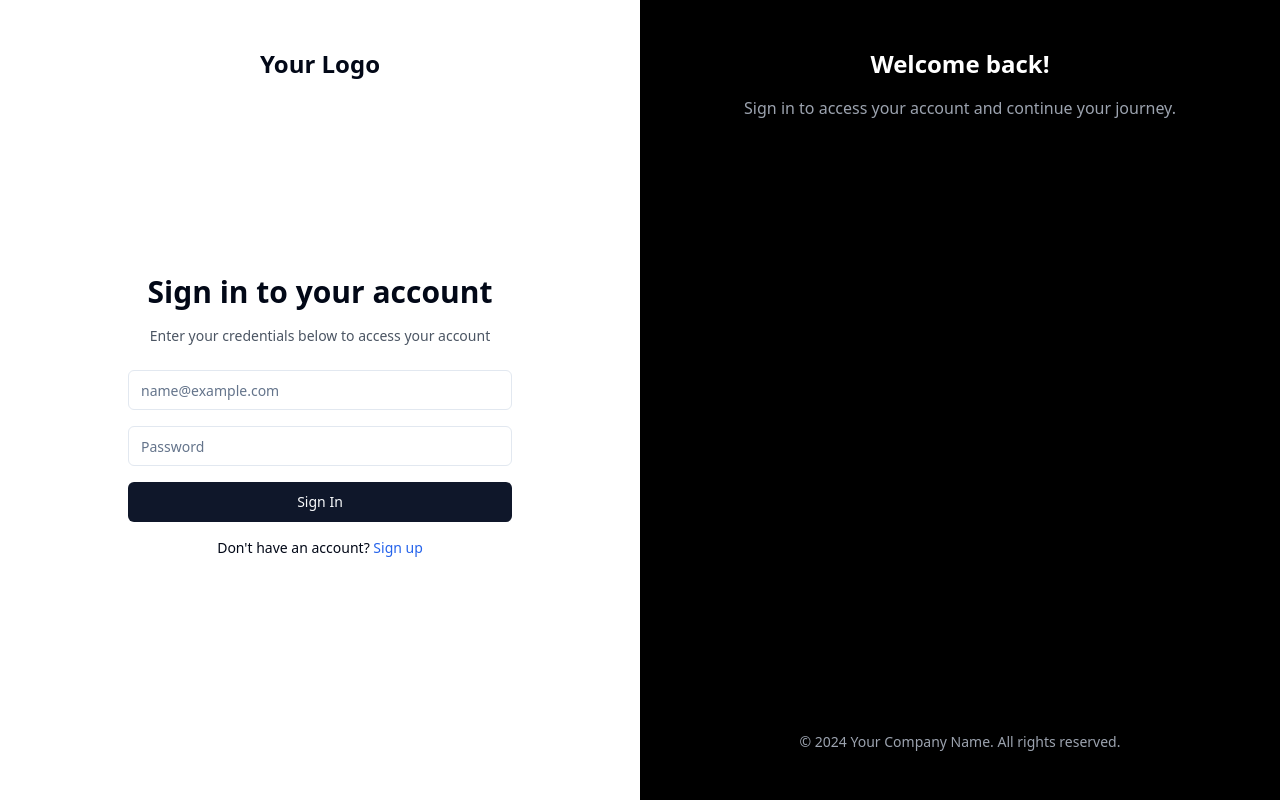
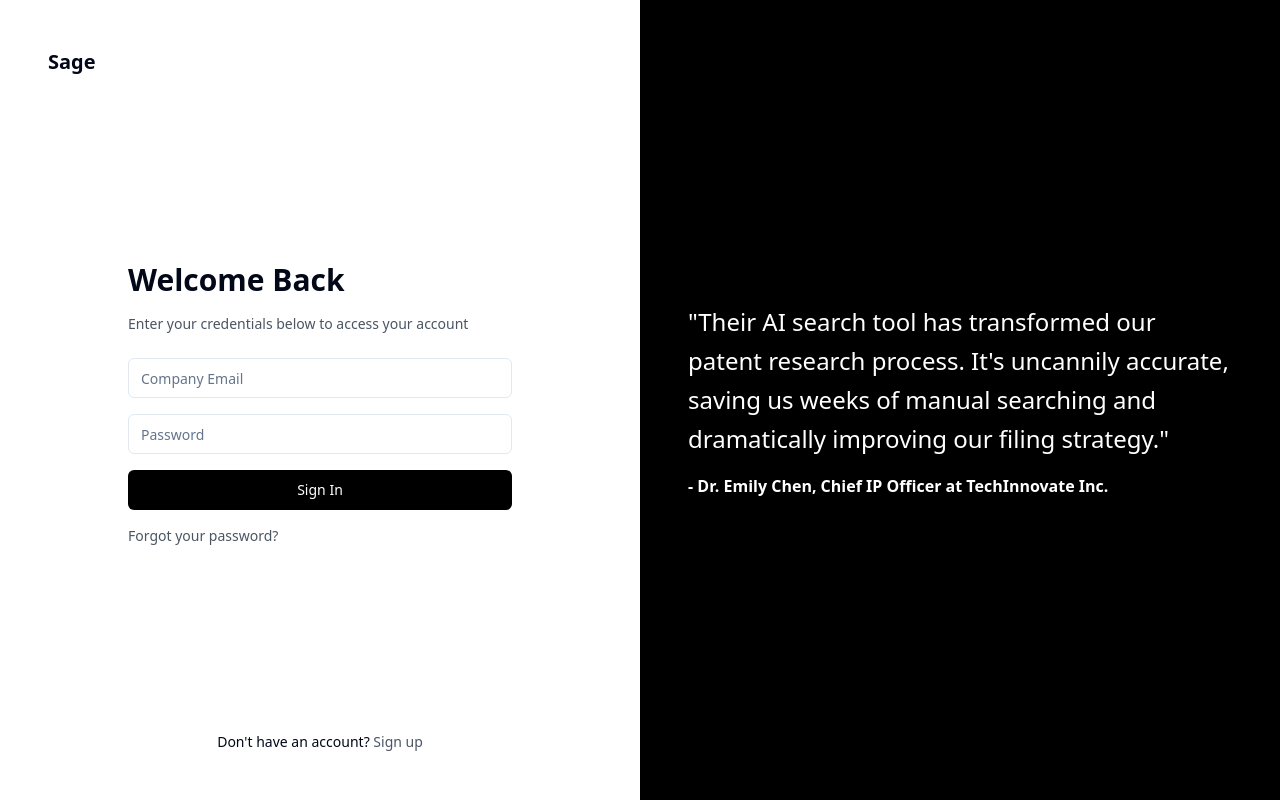
Before and after one commit to aryansid/sage-ai, a React (Create React App) app in the folder frontend-ts/: page /signin in a window 1280 px wide. Built offline with nearby package versions, Linux system fonts and the light colour scheme.

Commit message:
Login UI

```diff
--- a/frontend-ts/src/SignInPage.tsx
+++ b/frontend-ts/src/SignInPage.tsx
@@ -15,32 +15,23 @@ export default function SignInPage() {
   };
 
   return (
-    <div className="flex min-h-screen flex-row-reverse">
-      <div className="w-full lg:w-1/2 bg-black text-white p-8 sm:p-12 flex flex-col justify-between">
+    <div className="flex min-h-screen">
+      <div className="w-full lg:w-1/2 p-8 sm:p-12 flex flex-col justify-between">
         <div>
-          <h2 className="text-2xl font-bold mb-4">Welcome back!</h2>
-          <p className="text-gray-400">Sign in to access your account and continue your journey.</p>
-        </div>
-        <div className="mt-auto">
-          <p className="text-sm text-gray-400">
-            &copy; {new Date().getFullYear()} Your Company Name. All rights reserved.
-          </p>
+          <div className="flex items-center space-x-2">
+            <span className="text-xl font-semibold">Sage</span>
           </div>
         </div>
-
-      <div className="w-full lg:w-1/2 p-8 sm:p-12 flex flex-col justify-between">
-        <div>
-          <Link to="/" className="text-2xl font-bold">Your Logo</Link>
-        </div>
+        <div className="flex-grow flex flex-col justify-center">
           <div className="max-w-sm mx-auto w-full">
-          <h1 className="text-3xl font-bold mb-4 text-center">Sign in to your account</h1>
-          <p className="text-sm text-gray-600 mb-6 text-center">
+            <h1 className="text-3xl font-bold mb-4 text-left">Welcome Back</h1>
+            <p className="text-sm text-gray-600 mb-6 text-left">
               Enter your credentials below to access your account
             </p>
             <form className="space-y-4" onSubmit={handleSubmit}>
               <Input
                 type="email"
-              placeholder="name@example.com"
+                placeholder="Company Email"
                 value={email}
                 onChange={(e) => setEmail(e.target.value)}
                 required
@@ -52,15 +43,30 @@ export default function SignInPage() {
                 onChange={(e) => setPassword(e.target.value)}
                 required
               />
-            <Button className="w-full" type="submit">
+              <Button className="w-full bg-black text-white" type="submit">
                 Sign In
               </Button>
             </form>
-          <p className="text-sm text-center mt-4">
-            Don't have an account? <Link to="/signup" className="text-blue-600 hover:underline">Sign up</Link>
+            <p className="text-sm text-gray-600 mt-4 text-left">
+              Forgot your password?
             </p>
           </div>
-        <div></div>
+        </div>
+        <div>
+          <p className="text-sm text-center">
+            Don't have an account? <Link to="/signup" className="text-gray-600 hover:underline">Sign up</Link>
+          </p>
+        </div>
+      </div>
+      <div className="hidden lg:flex w-1/2 bg-black text-white p-12 flex flex-col justify-between">
+        <div className="flex-grow flex items-center">
+          <div className="max-w-xl mx-auto">
+            <blockquote className="text-2xl mb-4 text-left font-normal leading-relaxed">
+              "Their AI search tool has transformed our patent research process. It's uncannily accurate, saving us weeks of manual searching and dramatically improving our filing strategy."
+            </blockquote>
+            <p className="text-left font-bold">- Dr. Emily Chen, Chief IP Officer at TechInnovate Inc.</p>
+          </div>
+        </div>
       </div>
     </div>
   )
--- a/frontend-ts/src/SignUpPage.tsx
+++ b/frontend-ts/src/SignUpPage.tsx
@@ -25,7 +25,7 @@ export default function SignUpPage() {
           </div>
         </div>
         <div className="text-left">
-          <blockquote className="text-2xl font-medium mb-4">
+          <blockquote className="text-2xl mb-4">
             "This prior art search tool has revolutionized my patent law practice. It's incredibly efficient and thorough, saving me countless hours on each case."
           </blockquote>
           <p className="font-medium">- Sarah Johnson, Patent Attorney</p>
@@ -64,7 +64,7 @@ export default function SignUpPage() {
               onChange={(e) => setCompanyName(e.target.value)}
               required
             />
-            <Button className="w-full" type="submit">
+            <Button className="w-full bg-black text-white hover:bg-gray-800" type="submit">
               Sign Up
             </Button>
           </form>
```
Lines whose indentation alone changed are shown as unchanged.
